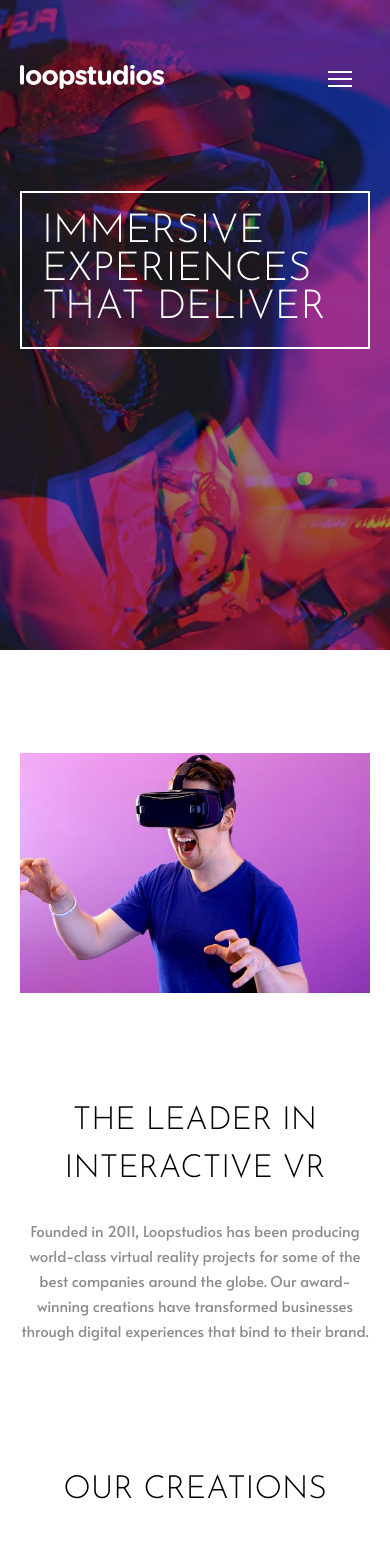
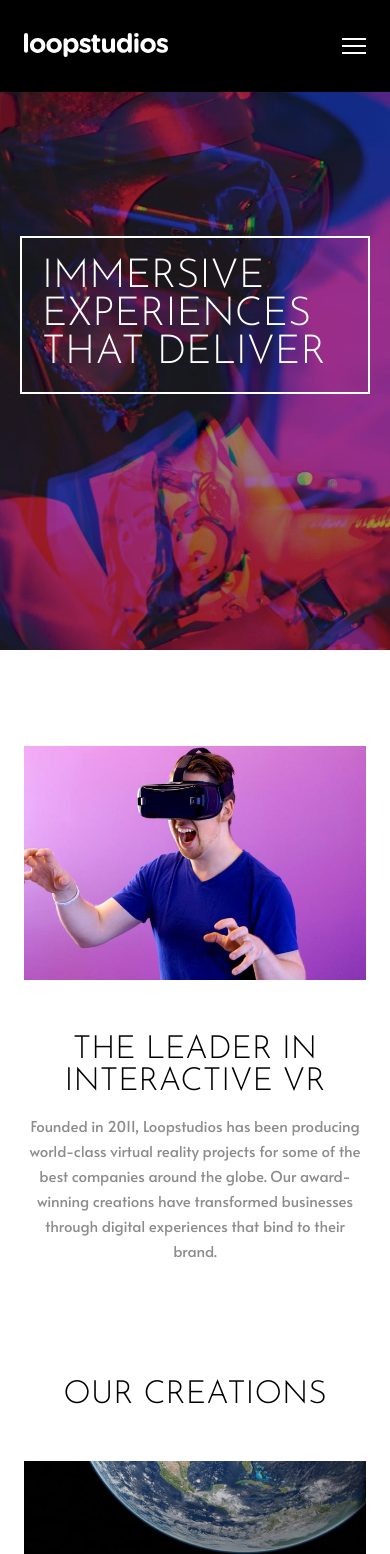
Before and after one commit to xvferdy/fem-loopstudios-landing-page, a React (Create React App) app: page / in a window 390 px wide. Shown: the top 1554 px of the page. Built offline with nearby package versions, Linux system fonts and the light colour scheme.

Commit message:
♻️ Wacky responsiveness
Next going to adjust tab pading + little animation

```diff
--- a/src/App.js
+++ b/src/App.js
@@ -12,10 +12,12 @@ import data from "./data";
 function App() {
 	return (
 		<div className="loopstudios">
+			<div className="loopstudios-grid">
 				{/* HERO */}
-			<div className="hero">
+				<div id="top" className="hero">
+					{/* NAVBAR */}
+					<Navigation />
 					<div className="hero-wrapper">
-					<Navigation />
 						<div className="hero__title">
 							<h1>Immersive experiences that deliver</h1>
 						</div>
@@ -29,12 +31,14 @@ function App() {
 							<img src={introImg} alt="" />
 						</picture>
 						<div className="intro__text">
-						<h2 className="intro__text-title">The Leader In Interactive VR</h2>
+							<h2 className="intro__text-title">
+								The Leader In Interactive VR
+							</h2>
 							<p className="intro__text-desc">
 								Founded in 2011, Loopstudios has been producing world-class
-							virtual reality projects for some of the best companies around the
-							globe. Our award-winning creations have transformed businesses
-							through digital experiences that bind to their brand.
+								virtual reality projects for some of the best companies around
+								the globe. Our award-winning creations have transformed
+								businesses through digital experiences that bind to their brand.
 							</p>
 						</div>
 					</div>
@@ -57,7 +61,7 @@ function App() {
 						</button>
 					</div>
 				</div>
-
+			</div>
 			{/* FOOTER */}
 			<Footer />
 		</div>
--- a/src/data.js
+++ b/src/data.js
@@ -53,7 +53,7 @@ const creations = [
 		alt: "Pocket Borealis",
 	},
 	{
-		title: "The Curiosity",
+		title: "The Curiosity \r",
 		mobileImg: curiosityMobileImg,
 		desktopImg: curiosityDesktopImg,
 		alt: "The Curiosity",
--- a/src/stylesheets/css/main.css
+++ b/src/stylesheets/css/main.css
@@ -14,6 +14,7 @@ body {
 
 html {
   font-size: 62.5%;
+  scroll-behavior: smooth;
 }
 
 h1 {
@@ -54,15 +55,18 @@ h2 {
   font-size: 4.8rem;
   font-weight: 300;
   line-height: 4.8rem;
+  margin-bottom: 2.5rem;
 }
 @media only screen and (max-width: 1024px) {
   h2 {
     font-size: 4rem;
+    margin-bottom: 1.5rem;
   }
 }
 @media only screen and (max-width: 700px) {
   h2 {
     font-size: 3.2rem;
+    line-height: 3.2rem;
     text-align: center;
   }
 }
@@ -79,13 +83,17 @@ a:hover {
   text-decoration: underline;
 }
 
+.navbar {
+  background-color: inherit;
+  z-index: 40;
+}
 .navbar-container {
   display: flex;
+  max-width: 111rem;
+  margin: 0 auto;
+  padding-top: 6.5rem;
   justify-content: space-between;
   align-items: center;
-}
-.navbar__brand {
-  z-index: 40;
 }
 .navbar__list {
   display: flex;
@@ -96,30 +104,29 @@ a:hover {
 .navbar__list-item a {
   font-size: 1.5rem;
 }
-@media only screen and (max-width: 700px) {
-  .navbar__list {
-    display: none;
-  }
-}
 .navbar__button {
   display: none;
 }
 @media only screen and (max-width: 700px) {
+  .navbar {
+    position: fixed;
+    width: 100%;
+    top: 0;
+  }
+  .navbar-container {
+    padding: 3.25rem 2.4rem;
+    background-color: black;
+  }
+  .navbar__brand img {
+    max-width: 14.4rem;
+  }
+  .navbar__list {
+    display: none;
+  }
   .navbar__button {
     display: grid;
     place-items: center;
     cursor: pointer;
-    z-index: 40;
-  }
-}
-@media only screen and (max-width: 700px) {
-  .navbar {
-    position: fixed;
-    z-index: 60;
-    width: 85%;
-  }
-  .navbar__brand img {
-    max-width: 14.4rem;
   }
 }
 
@@ -143,13 +150,14 @@ a:hover {
   font-weight: 300;
   text-transform: uppercase;
   padding: 3rem 4rem;
-  max-width: 245 px;
+  max-width: 245px;
   transition: 0.2s linear;
   z-index: 10;
 }
 @media only screen and (max-width: 700px) {
   .card p {
     font-size: 2.4rem;
+    line-height: 2.4rem;
     padding: 1rem 2rem;
   }
 }
@@ -160,9 +168,9 @@ a:hover {
   top: 0;
   width: 100%;
   height: 100%;
-  background-image: linear-gradient(rgba(0, 0, 0, 0.1), rgba(0, 0, 0, 0.6));
+  background-image: linear-gradient(rgba(0, 0, 0, 0.2), rgba(0, 0, 0, 0.9));
   opacity: 0.6;
-  transition: 0.5s;
+  transition: 0.2s linear;
   z-index: 5;
 }
 .card:hover img {
@@ -259,11 +267,9 @@ a:hover {
 }
 .footer__left ul a {
   font-size: 1.5rem;
-  color: white;
-  text-decoration: none;
 }
 @media only screen and (max-width: 900px) {
-  .footer__left .brand {
+  .footer__left a {
     margin: 0 auto;
   }
   .footer__left ul {
@@ -279,6 +285,9 @@ a:hover {
   align-items: center;
   gap: 1.6rem;
 }
+.footer__right ul a img:hover {
+  opacity: 0.5;
+}
 .footer__right .copyright {
   color: dimgray;
   font-size: 1.5rem;
@@ -293,6 +302,7 @@ a:hover {
   }
   .footer__right .copyright {
     margin: 0 auto;
+    text-align: center;
   }
 }
 
@@ -301,21 +311,28 @@ a:hover {
 	2. =.intro
 	3. =.creations
 */
-.loopstudios {
-  display: grid;
-  gap: 15.8rem;
-}
 .loopstudios .creations-wrapper, .loopstudios .intro-wrapper, .loopstudios .hero-wrapper {
   max-width: 111rem;
   margin: 0 auto;
+}
+.loopstudios-grid {
+  display: grid;
+  gap: 15.8rem;
+  padding-bottom: 15.8rem;
 }
 .loopstudios .hero {
   background-image: linear-gradient(rgba(0, 0, 0, 0.4), rgba(0, 0, 0, 0.4)), url("../../assets/images/desktop/image-hero.jpg");
   background-repeat: no-repeat;
   background-size: cover;
   background-position: top;
+  background-attachment: fixed;
   height: 65rem;
-  padding: 6.5rem 4rem;
+  padding: 0 2.4rem;
+}
+@media only screen and (max-width: 700px) {
+  .loopstudios .hero-wrapper {
+    padding: 0 2rem;
+  }
 }
 .loopstudios .hero__title {
   color: white;
@@ -329,11 +346,17 @@ a:hover {
 @media only screen and (max-width: 700px) {
   .loopstudios .hero {
     background-image: url("../../assets/images/mobile/image-hero.jpg");
-    padding: 6.5rem 2rem;
+    background-repeat: no-repeat;
+    background-size: cover;
+    height: 65rem;
+    padding: 0;
+  }
+  .loopstudios .hero__title {
+    padding-top: 23.6rem;
   }
 }
 .loopstudios .intro {
-  padding: 0 2rem;
+  padding: 0 2.4rem;
 }
 .loopstudios .intro-wrapper {
   display: flex;
@@ -361,7 +384,6 @@ a:hover {
 }
 .loopstudios .intro__text-title {
   text-transform: uppercase;
-  margin-bottom: 2.5rem;
 }
 .loopstudios .intro__text-desc {
   color: #8c8c8c;
@@ -371,13 +393,13 @@ a:hover {
   .loopstudios .intro__text {
     width: auto;
     position: relative;
-    padding-top: 9.6rem;
+    padding-top: 4.6rem;
     padding-left: 0;
     max-width: 731px;
   }
 }
 .loopstudios .creations {
-  padding: 0 2rem;
+  padding: 0 2.4rem;
   margin: 2.5rem 0;
 }
 .loopstudios .creations__header {
@@ -416,6 +438,11 @@ a:hover {
     margin: 4rem auto 0 auto;
   }
 }
+@media only screen and (max-width: 900px) {
+  .loopstudios .creations__header {
+    margin-bottom: 3.5rem;
+  }
+}
 @media only screen and (max-width: 700px) {
   .loopstudios .creations__header {
     justify-content: center;
@@ -428,8 +455,9 @@ a:hover {
   gap: 2.7rem;
 }
 @media only screen and (max-width: 900px) {
-  .loopstudios {
-    gap: 10.3rem;
+  .loopstudios-grid {
+    gap: 9.6rem;
+    padding-bottom: 7.9rem;
   }
 }
 
--- a/src/stylesheets/scss/base/_base.scss
+++ b/src/stylesheets/scss/base/_base.scss
@@ -18,4 +18,5 @@ body {
 
 html {
 	font-size: 62.5%;
+	scroll-behavior: smooth;
 }
--- a/src/stylesheets/scss/base/_typography.scss
+++ b/src/stylesheets/scss/base/_typography.scss
@@ -34,12 +34,15 @@ h2 {
 	font-size: 4.8rem;
 	font-weight: 300;
 	line-height: 4.8rem;
+	margin-bottom: 2.5rem;
 
 	@include display(tab-land) {
 		font-size: 4rem;
+		margin-bottom: 1.5rem;
 	}
 	@include display(phone) {
 		font-size: 3.2rem;
+		line-height: 3.2rem;
 		text-align: center;
 	}
 }
--- a/src/stylesheets/scss/components/_card.scss
+++ b/src/stylesheets/scss/components/_card.scss
@@ -19,11 +19,12 @@
 		font-weight: 300;
 		text-transform: uppercase;
 		padding: 3rem 4rem;
-		max-width: 245 px;
+		max-width: 245px;
 		transition: 0.2s linear;
 		z-index: 10;
 		@include display(phone) {
 			font-size: 2.4rem;
+			line-height: 2.4rem;
 			padding: 1rem 2rem;
 		}
 	}
@@ -34,9 +35,9 @@
 		top: 0;
 		width: 100%;
 		height: 100%;
-		background-image: linear-gradient(rgba(0, 0, 0, 0.1), rgba(0, 0, 0, 0.6));
+		background-image: linear-gradient(rgba(0, 0, 0, 0.2), rgba(0, 0, 0, 0.9));
 		opacity: 0.6;
-		transition: 0.5s;
+		transition: 0.2s linear;
 		z-index: 5;
 	}
 	&:hover {
--- a/src/stylesheets/scss/components/_navbar.scss
+++ b/src/stylesheets/scss/components/_navbar.scss
@@ -1,15 +1,19 @@
 @use "../helpers/" as *;
 
 .navbar {
+	background-color: inherit;
+
+	z-index: 40;
 	&-container {
 		display: flex;
-		// max-width: 111rem;
-		// margin: 0 auto;
+		max-width: 111rem;
+		margin: 0 auto;
+		// padding: 0 2.4rem;
+		padding-top: 6.5rem;
 		justify-content: space-between;
 		align-items: center;
 	}
 	&__brand {
-		z-index: 40;
 	}
 	&__list {
 		display: flex;
@@ -24,27 +28,38 @@
 		}
 
 		@include display(phone) {
-			display: none;
+			// display: none;
 		}
 	}
 	&__button {
 		display: none;
-		@include display(phone) {
-			display: grid;
-			place-items: center;
-			cursor: pointer;
-			z-index: 40;
-		}
+		// @include display(phone) {
+		// 	display: grid;
+		// 	place-items: center;
+		// 	cursor: pointer;
+		// }
 	}
 	@include display(phone) {
 		position: fixed;
-		z-index: 60;
-
-		width: 85%;
+		width: 100%;
+		top: 0;
+		&-container {
+			padding: calc(6.5rem / 2) 2.4rem;
+			// padding-top: 6.5rem;
+			background-color: black;
+		}
 		&__brand {
 			img {
 				max-width: 14.4rem;
 			}
 		}
+		&__list {
+			display: none;
+		}
+		&__button {
+			display: grid;
+			place-items: center;
+			cursor: pointer;
+		}
 	}
 }
--- a/src/stylesheets/scss/pages/_loopstudios.scss
+++ b/src/stylesheets/scss/pages/_loopstudios.scss
@@ -7,11 +7,14 @@
 */
 
 .loopstudios {
-	display: grid;
-	gap: 15.8rem;
 	%section-wrapper {
 		max-width: 111rem;
 		margin: 0 auto;
+	}
+	&-grid {
+		display: grid;
+		gap: 15.8rem;
+		padding-bottom: 15.8rem;
 	}
 
 	.hero {
@@ -20,10 +23,17 @@
 		background-repeat: no-repeat;
 		background-size: cover;
 		background-position: top;
+		// height: 65rem;
+
+		background-attachment: fixed;
 		height: 65rem;
-		padding: 6.5rem 4rem;
+
+		padding: 0 2.4rem;
 		&-wrapper {
 			@extend %section-wrapper;
+			@include display(phone) {
+				padding: 0 2rem;
+			}
 		}
 		&__title {
 			color: white;
@@ -36,14 +46,17 @@
 		}
 		@include display(phone) {
 			background-image: url("../../assets/images/mobile/image-hero.jpg");
-			padding: 6.5rem 2rem;
-			// background-repeat: no-repeat;
-			// background-size: cover;
-			// height: 65rem;
+			background-repeat: no-repeat;
+			background-size: cover;
+			height: 65rem;
+			padding: 0;
+			&__title {
+				padding-top: 23.6rem;
+			}
 		}
 	}
 	.intro {
-		padding: 0 2rem; // FIXME: 1px image container padding
+		padding: 0 2.4rem; // FIXME: 1px image container padding
 		&-wrapper {
 			@extend %section-wrapper;
 			display: flex;
@@ -69,7 +82,6 @@
 			max-width: 54.5rem;
 			&-title {
 				text-transform: uppercase;
-				margin-bottom: 2.5rem;
 			}
 			&-desc {
 				color: $dark-gray;
@@ -78,14 +90,14 @@
 			@include display(tab-land) {
 				width: auto;
 				position: relative;
-				padding-top: 9.6rem;
+				padding-top: 4.6rem;
 				padding-left: 0;
 				max-width: 731px;
 			}
 		}
 	}
 	.creations {
-		padding: 0 2rem;
+		padding: 0 2.4rem;
 		margin: 2.5rem 0;
 		&-wrapper {
 			@extend %section-wrapper;
@@ -123,6 +135,9 @@
 					}
 				}
 			}
+			@include display(tab-port) {
+				margin-bottom: 3.5rem;
+			}
 			@include display(phone) {
 				justify-content: center;
 			}
@@ -135,6 +150,9 @@
 		}
 	}
 	@include display(tab-port) {
-		gap: 10.3rem;
+		&-grid {
+			gap: 9.6rem;
+			padding-bottom: calc(15.8rem / 2);
+		}
 	}
 }
```
Also changed, not shown: src/components/Footer.js (+17 -14 lines), src/stylesheets/scss/components/_footer.scss (+9 -3 lines), 2 other files (tests, documents, lock files or other folders). Lines whose indentation alone changed are shown as unchanged.
